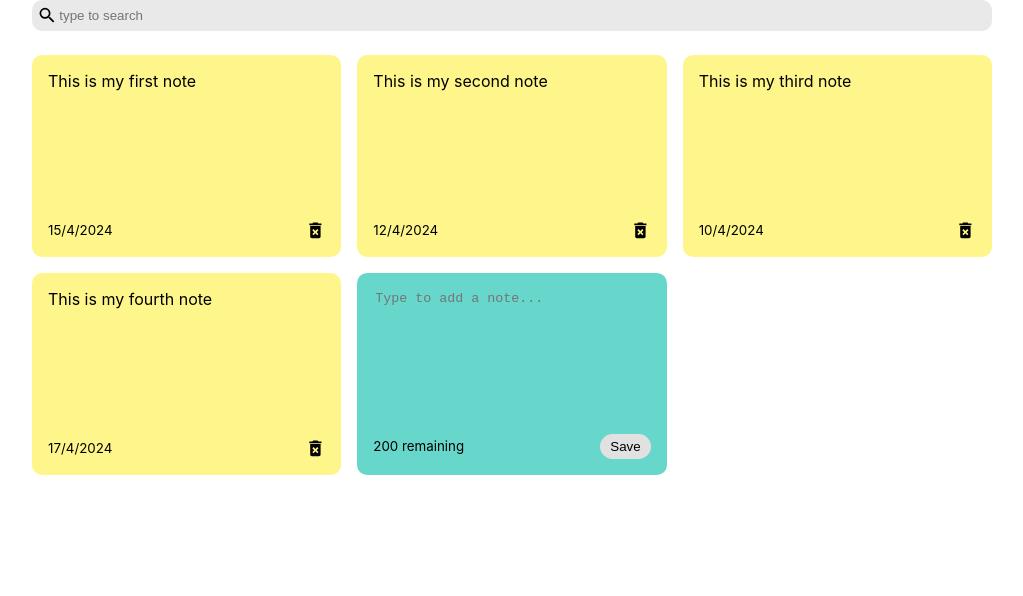
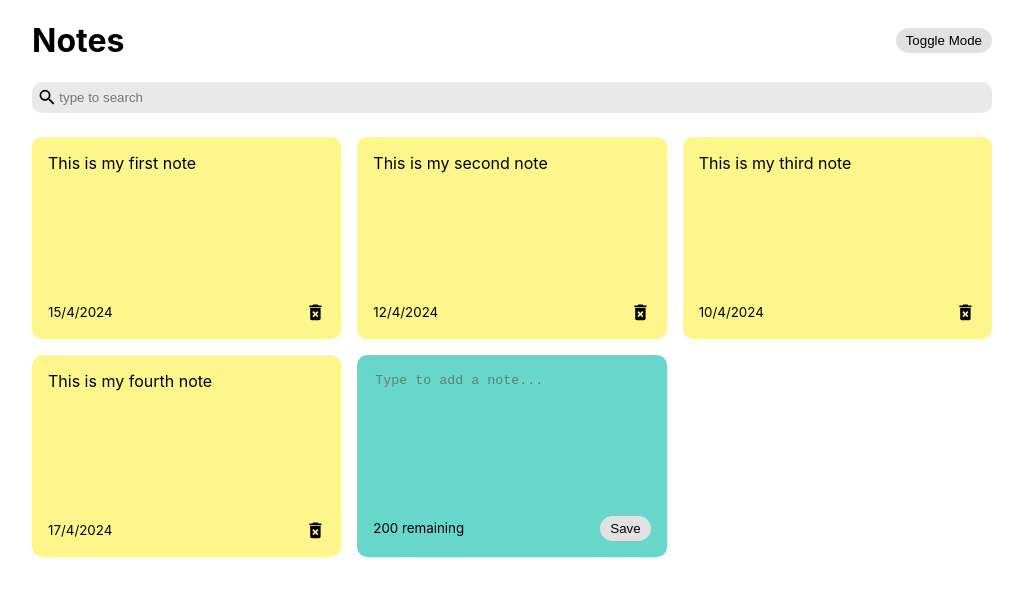
Before and after one commit to nshakib/react-notes-app, a React (Vite) app: page / in a window 1280 px wide. Shown: the top 596 px of the page, without its empty margins (128-1151 px from the left). Built offline with nearby package versions, Linux system fonts and the light colour scheme.

Commit message:
Header with toggle mode dark and light

```diff
--- a/src/App.jsx
+++ b/src/App.jsx
@@ -1,6 +1,7 @@
 import {useState}from 'react';
 import NoteList from "./components/NoteList";
 import Search from "./components/Search";
+import Header from "./components/Header";
 import {nanoid} from "nanoid";
 import './App.css'
 
@@ -29,6 +30,7 @@
   ]);
 
   const [searchText, setSearchText] = useState('');
+  const [darkMode, setDarkMode] = useState('');
 
   const addNote = (text)=>{
     const date = new Date();
@@ -47,15 +49,20 @@
     setNotes(newNotes);
   }
   return (
-    <div className="container">
-      <Search handleSearchNote={setSearchText}/>
-      <NoteList
-        notes={notes.filter((note) =>
-        note.text.toLowerCase().includes(searchText))}
-        handleAddNote={addNote}
-        handleDeleteNote={deleteNote}/>
+    <div className={`${darkMode && 'dark-mode'}`}>
+      <div className="container">
+        <Header handleToggleDarkMode={setDarkMode} />
+        <Search handleSearchNote={setSearchText} />
+        <NoteList
+          notes={notes.filter((note) =>
+            note.text.toLowerCase().includes(searchText)
+          )}
+          handleAddNote={addNote}
+          handleDeleteNote={deleteNote}
+        />
+      </div>
     </div>
-  )
+  );
 }
 
 export default App
--- /dev/null
+++ b/src/components/Header.jsx
@@ -0,0 +1,18 @@
+import React from 'react'
+
+const Header = ({handleToggleDarkMode}) => {
+  return (
+    <div className='header'>
+        <h1>Notes</h1>
+        <button
+            className='save'
+            onClick={()=>
+                handleToggleDarkMode((previousDarkMode)=>!previousDarkMode
+            )}>
+                Toggle Mode
+        </button>
+    </div>
+  )
+}
+
+export default Header
```
